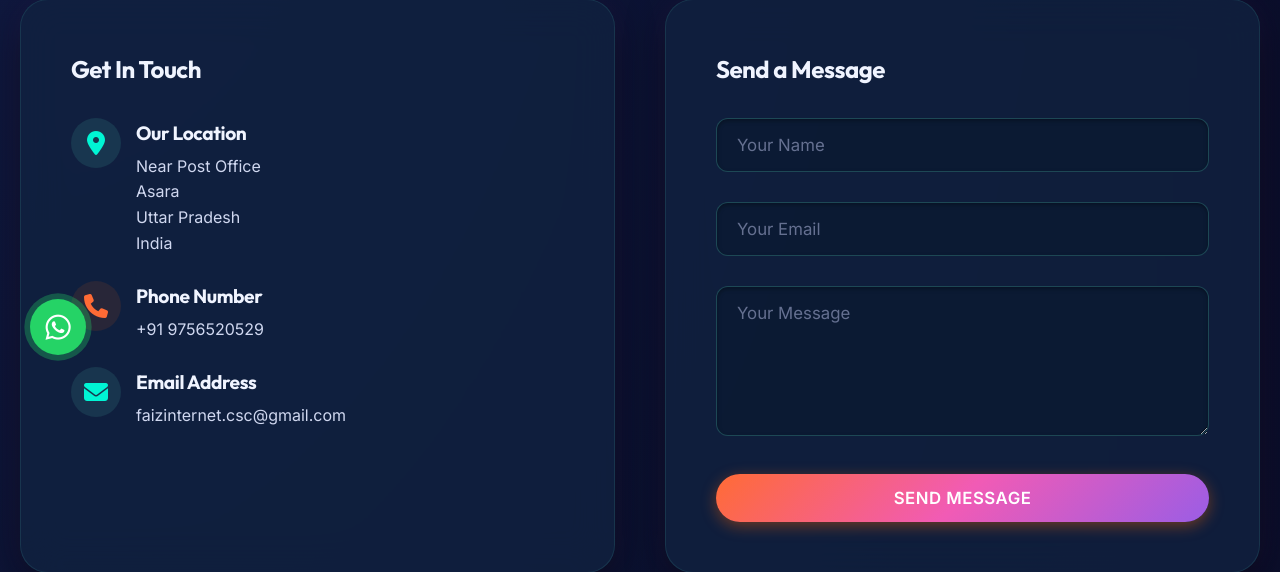
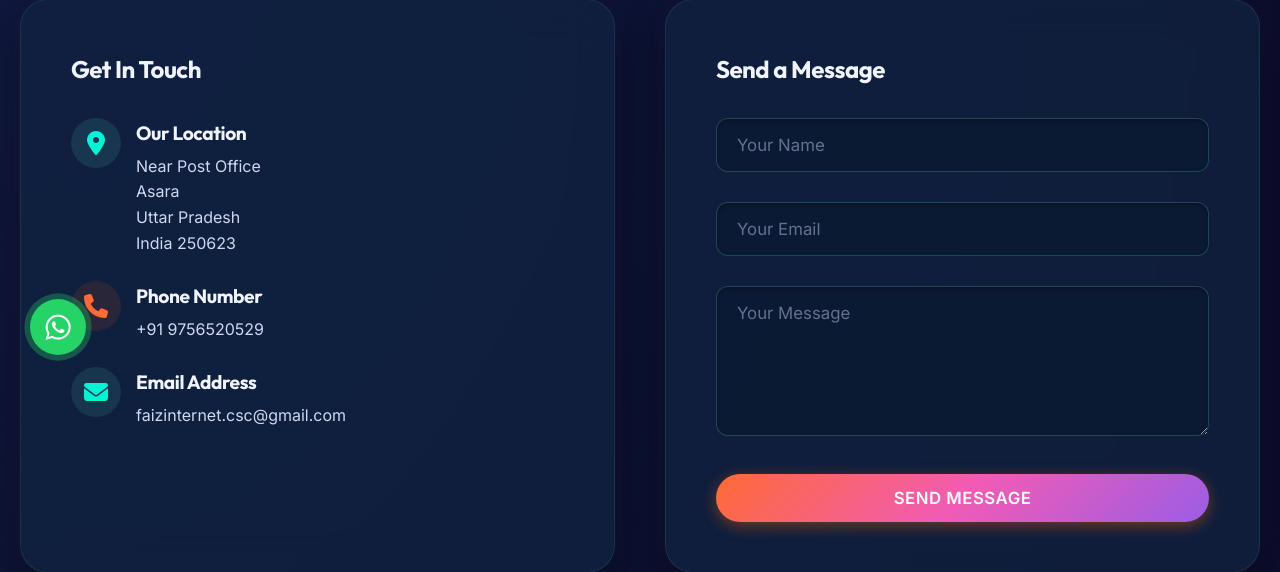
Before and after one commit to surya5887/FaizInternet, a Flask app: page /contact in a window 1280 px wide. Shown: the part 415-987 px from the top of the page. Run offline with Flask 3, Linux system fonts and the light colour scheme; data comes from the database, SQL or seed files in the repository; some libraries are stand-ins or nearby versions.

Commit message:
pin update

```diff
--- a/templates/contact.html
+++ b/templates/contact.html
@@ -23,7 +23,7 @@
                 </div>
                 <div>
                     <h4 style="margin-bottom: 5px; font-size: 1.2rem; color: var(--white);">Our Location</h4>
-                    <p style="color: var(--text-dark); line-height: 1.6;">Near Post Office<br>Asara<br>Uttar Pradesh<br>India</p>
+                    <p style="color: var(--text-dark); line-height: 1.6;">Near Post Office<br>Asara<br>Uttar Pradesh<br>India 250623</p>
                 </div>
             </div>
             <div style="margin-bottom: 25px; display: flex; align-items: flex-start; gap: 15px;">
```
